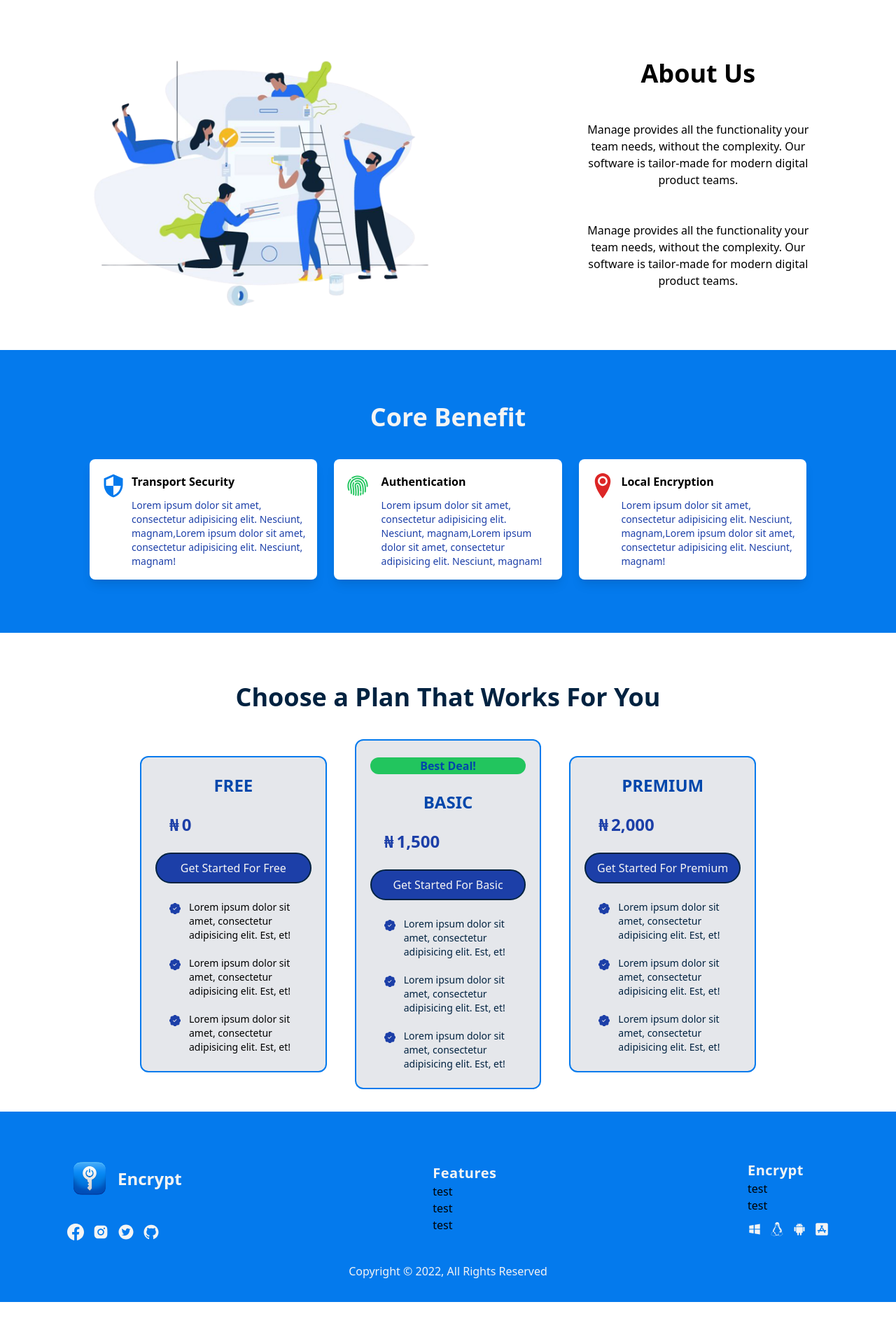
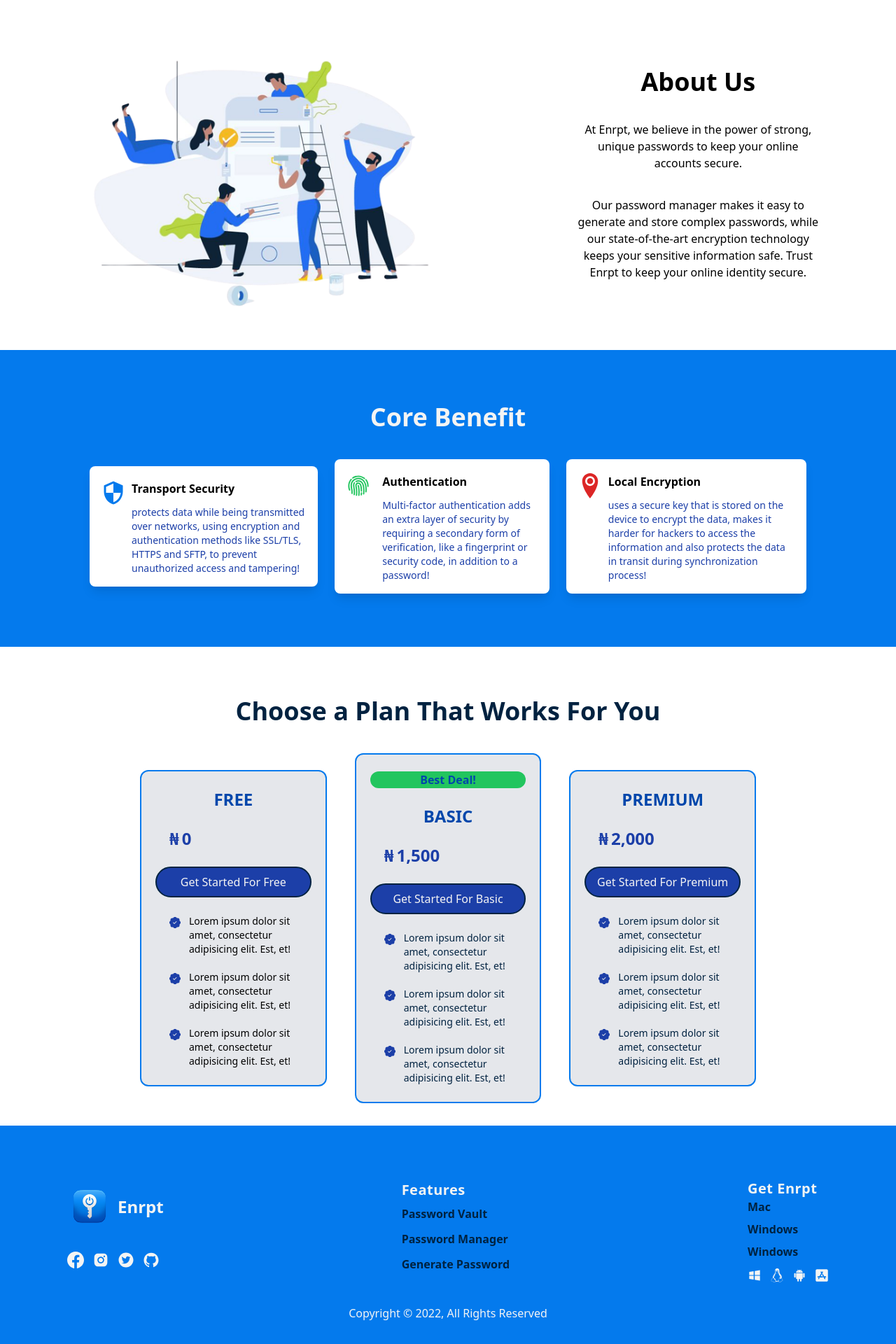
Before and after one commit to AwaabSingh/Encrypt, a React (Create React App) app: page / in a window 1280 px wide. Shown: the part 618-2538 px from the top of the page at 70% size. Before the commit the page ends 2478 px from the top, so only its background shows below. Built offline with nearby package versions, Linux system fonts and the light colour scheme.

Commit message:
Write up

```diff
--- a/public/index.html
+++ b/public/index.html
@@ -10,34 +10,13 @@
 			content="Web site created using create-react-app"
 		/>
 		<link rel="apple-touch-icon" href="%PUBLIC_URL%/logo192.png" />
-    <!--
-      manifest.json provides metadata used when your web app is installed on a
-      user's mobile device or desktop. See https://developers.google.com/web/fundamentals/web-app-manifest/
-    -->
+
 		<link rel="manifest" href="%PUBLIC_URL%/manifest.json" />
-    <!--
-      Notice the use of %PUBLIC_URL% in the tags above.
-      It will be replaced with the URL of the `public` folder during the build.
-      Only files inside the `public` folder can be referenced from the HTML.
 
-      Unlike "/favicon.ico" or "favicon.ico", "%PUBLIC_URL%/favicon.ico" will
-      work correctly both with client-side routing and a non-root public URL.
-      Learn how to configure a non-root public URL by running `npm run build`.
-    -->
-    <title>React App</title>
+		<title>Enrpt - Password Manager</title>
 	</head>
 	<body>
 		<noscript>You need to enable JavaScript to run this app.</noscript>
 		<div id="root"></div>
-    <!--
-      This HTML file is a template.
-      If you open it directly in the browser, you will see an empty page.
-
-      You can add webfonts, meta tags, or analytics to this file.
-      The build step will place the bundled scripts into the <body> tag.
-
-      To begin the development, run `npm start` or `yarn start`.
-      To create a production bundle, use `npm run build` or `yarn build`.
-    -->
 	</body>
 </html>
--- a/src/components/About.jsx
+++ b/src/components/About.jsx
@@ -9,19 +9,19 @@ const About = () => {
 					<img src='img/pm-about.png' alt='' />
 				</div>
 
-				<div className='flex flex-col space-y-12 md:w-1/3 md:mb-10'>
+				<div className='flex flex-col space-y-9 md:w-1/3 md:mb-10'>
 					<h4 className='max-w-sm font-bold pt-5 text-4xl text-center md:text-center'>
 						About Us
 					</h4>
 					<p className='max-w-md text-center text-darkBule md:text-center  px-2 md:px-0 '>
-						Manage provides all the functionality your team needs, without the
-						complexity. Our software is tailor-made for modern digital product
-						teams.
+						At Enrpt, we believe in the power of strong, unique passwords to
+						keep your online accounts secure.
 					</p>
 					<p className='max-w-sm text-center text-darkBule md:text-center  px-2 md:px-0 '>
-						Manage provides all the functionality your team needs, without the
-						complexity. Our software is tailor-made for modern digital product
-						teams.
+						Our password manager makes it easy to generate and store complex
+						passwords, while our state-of-the-art encryption technology keeps
+						your sensitive information safe. Trust Enrpt to keep your online
+						identity secure.
 					</p>
 				</div>
 			</div>
--- a/src/components/Benefit.jsx
+++ b/src/components/Benefit.jsx
@@ -18,9 +18,9 @@ const Benefit = () => {
 						<div className='space-y-3'>
 							<h4 className='font-bold'>Transport Security</h4>
 							<p className='mx-w-sm text-sm text-secondaryBlue'>
-								Lorem ipsum dolor sit amet, consectetur adipisicing elit.
-								Nesciunt, magnam,Lorem ipsum dolor sit amet, consectetur
-								adipisicing elit. Nesciunt, magnam!
+								protects data while being transmitted over networks, using
+								encryption and authentication methods like SSL/TLS, HTTPS and
+								SFTP, to prevent unauthorized access and tampering!
 							</p>
 						</div>
 					</div>
@@ -32,9 +32,9 @@ const Benefit = () => {
 						<div className='space-y-3'>
 							<h4 className='font-bold text-darkBule'>Authentication</h4>
 							<p className='mx-w-sm text-sm text-secondaryBlue'>
-								Lorem ipsum dolor sit amet, consectetur adipisicing elit.
-								Nesciunt, magnam,Lorem ipsum dolor sit amet, consectetur
-								adipisicing elit. Nesciunt, magnam!
+								Multi-factor authentication adds an extra layer of security by
+								requiring a secondary form of verification, like a fingerprint
+								or security code, in addition to a password!
 							</p>
 						</div>
 					</div>
@@ -46,9 +46,10 @@ const Benefit = () => {
 						<div className='space-y-3'>
 							<h4 className='font-bold'>Local Encryption</h4>
 							<p className='mx-w-sm text-sm text-secondaryBlue'>
-								Lorem ipsum dolor sit amet, consectetur adipisicing elit.
-								Nesciunt, magnam,Lorem ipsum dolor sit amet, consectetur
-								adipisicing elit. Nesciunt, magnam!
+								uses a secure key that is stored on the device to encrypt the
+								data, makes it harder for hackers to access the information and
+								also protects the data in transit during synchronization
+								process!
 							</p>
 						</div>
 					</div>
--- a/src/components/Footer.jsx
+++ b/src/components/Footer.jsx
@@ -22,11 +22,10 @@ const Footer = () => {
 							className='w-16'
 						/>
 						<span className='text-lightColor font-semibold text-2xl '>
-							Encrypt
+							Enrpt
 						</span>
 					</div>
 					<div className=' space-x-1 items-center pt-5 hidden md:flex'>
-
 						<div className='flex text-lightColor space-x-3 text-2xl cursor-pointer'>
 							<BsFacebook />
 							<AiFillInstagram />
@@ -37,22 +36,25 @@ const Footer = () => {
 				</div>
 
 				<div className=''>
-					<h4 className=' font-bold text-lightColor tracking-wide text-xl'>
+					<h4 className=' font-bold text-lightColor tracking-wide text-xl mb-2'>
 						Features
 					</h4>
-					<ul className=''>
-						<li>test</li>
-						<li>test</li>
-						<li>test</li>
+					<ul className='space-y-3   text-darkBlue font-semibold'>
+						<li>Password Vault</li>
+						<li>Password Manager</li>
+						<li>Generate Password</li>
 					</ul>
 				</div>
 				<div className=''>
-					<h4 className=' font-bold text-lightColor tracking-wide text-xl'>
-						Encrypt
+					<h4 className=' font-bold text-lightColor tracking-wide text-xl pt-3'>
+						Get Enrpt
 					</h4>
-					<ul className=''>
-						<li>test</li>
-						<li>test</li>
+					<ul>
+						<div className='space-y-2   text-darkBlue font-semibold'>
+							<li>Mac</li>
+							<li>Windows</li>
+							<li>Windows</li>
+						</div>
 						<div className='flex space-x-3 mt-3  text-2xl md:text-xl text-lightColor cursor-pointer'>
 							<AiFillWindows />
 							<FaLinux />
@@ -61,7 +63,6 @@ const Footer = () => {
 						</div>
 					</ul>
 					<div className=' space-x-1 items-center pt-5 flex md:hidden'>
-
 						<div className='flex text-lightColor space-x-1 text-2xl cursor-pointer'>
 							<BsFacebook />
 							<AiFillInstagram />
--- /dev/null
+++ b/src/components/GenPasswordModal.jsx
@@ -0,0 +1,28 @@
+import React, { useState } from 'react';
+import { AiFillCloseCircle } from 'react-icons/ai';
+import { CopyToClipboard } from 'react-copy-to-clipboard';
+import { CgCopy } from 'react-icons/cg';
+import { toast } from 'react-toastify';
+
+const GenPasswordModal = ({ setShowModal }) => {
+	const [copied, setCopied] = useState(false);
+
+	return (
+		<div className='fixed inset-0 bg-black bg-opacity-25 backdrop-blur-sm flex items-center justify-center'>
+			<div className='bg-white p-2 rounded  py-4  '>
+				<AiFillCloseCircle
+					onClick={() => setShowModal(false)}
+					className='text-red-500 text-xl font-bold'
+				/>
+
+				<div className='text-center font-semibold text-xl text-secondaryBlue flex flex-col space-y-5'>
+					<h5> Generate Password </h5>
+				</div>
+
+				{/* {copied && <p>Copied to Clipboard</p>} */}
+			</div>
+		</div>
+	);
+};
+
+export default GenPasswordModal;
--- a/src/components/Hero.jsx
+++ b/src/components/Hero.jsx
@@ -12,8 +12,8 @@ const Hero = () => {
 						Password Management from Anywhere
 					</h1>
 					<p className='max-w-sm text-center  md:text-left text-lightColor px-2 md:px-0'>
-						Manage makes it simple for software teams to plan day-to-day tasks
-						while keeping the larger team goals in view.
+						Say goodbye to forgotten passwords with SecurePass. Keep all your
+						login information safe and secure in one convenient location
 					</p>
 					<div className='flex justify-center md:justify-start'>
 						{user ? (
@@ -38,7 +38,7 @@ const Hero = () => {
 					<img src='/img/heroImg.svg' alt='' className='p-14' />
 				</div>
 			</div>
-		</section>
+	</section>
 	);
 };
 
--- a/src/components/Navbar.jsx
+++ b/src/components/Navbar.jsx
@@ -46,12 +46,6 @@ const Navbar = () => {
 				</div>
 				{user ? (
 					<div className='flex space-x-2 items-center'>
-						{/* <Link
-							to='/dashboard'
-							className='hidden md:block p-3 px-6 pt-2 text-lightColor cursor-pointer bg-darkBlue rounded-full baseline hover:bg-secondaryBlue'
-						>
-							Dashboard
-						</Link> */}
 						<button
 							onClick={onLogout}
 							className='hidden md:block p-3 px-6 pt-2 text-lightColor cursor-pointer bg-darkBlue rounded-full baseline hover:bg-secondaryBlue'
--- a/src/features/auth/authService.js
+++ b/src/features/auth/authService.js
@@ -1,7 +1,7 @@
 import axios from 'axios';
 
-// const API_URL = 'http://localhost:5000/api/users/';
-const API_URL = 'https://encrypt-be.onrender.com/api/users/';
+const API_URL = 'http://localhost:5000/api/users/';
+// const API_URL = 'https://encrypt-be.onrender.com/api/users/';
 
 // Register user
 const register = async (userData) => {
--- a/src/features/vault/vaultService.js
+++ b/src/features/vault/vaultService.js
@@ -1,7 +1,7 @@
 import axios from 'axios';
 
-export const API_URL = 'https://encrypt-be.onrender.com/api/vaults/';
-// const API_URL = 'http://localhost:5000/api/vaults/';
+// export const API_URL = 'https://encrypt-be.onrender.com/api/vaults/';
+const API_URL = 'http://localhost:5000/api/vaults/';
 
 // Create nen vault item
 const addVault = async (vaultData, token) => {
--- a/src/pages/Dashboard.jsx
+++ b/src/pages/Dashboard.jsx
@@ -51,11 +51,14 @@ const Dashboard = () => {
 								</span>
 							</h4>
 							<p className='max-w-lg text-sm text-secondaryBlue '>
-								Lorem ipsum dolor sit amet, consectetur adipisicing elit.
-								Nesciunt, magnam,Lorem ipsum dolor sit amet, consectetur
-								adipisicing elit. Nesciunt, magnam! Lorem ipsum dolor sit amet,
-								consectetur adipisicing elit. Nesciunt, magnam,Lorem ipsum dolor
-								sit amet, consectetur adipisicing elit. Nesciunt, magnam!
+								Keep your sensitive information safe and secure with our
+								built-in password vault. Our state-of-the-art encryption
+								technology ensures that your passwords and personal information
+								are protected at all times. With our user-friendly vault, you
+								can easily store and manage your information in one convenient
+								and secure location, accessible with just a single master
+								password. Trust <span className='font-bold'>Enrpt</span> to
+								protect your online identity.
 							</p>
 						</div>
 					</div>
```
Also changed, not shown: src/components/AddVaultForm.jsx (+19 -1 lines), 1 other file (tests, documents, lock files or other folders). Lines whose indentation alone changed are shown as unchanged.
